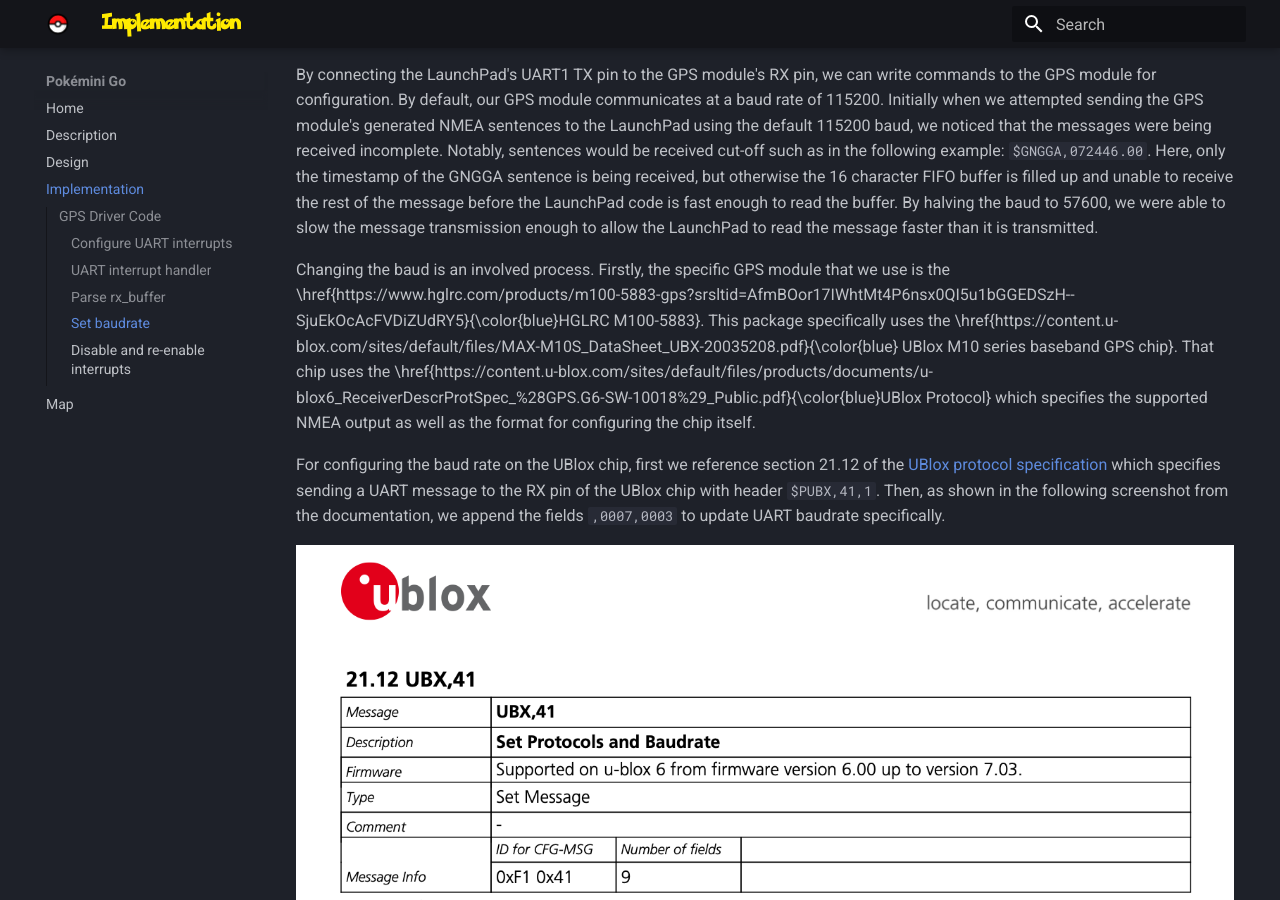
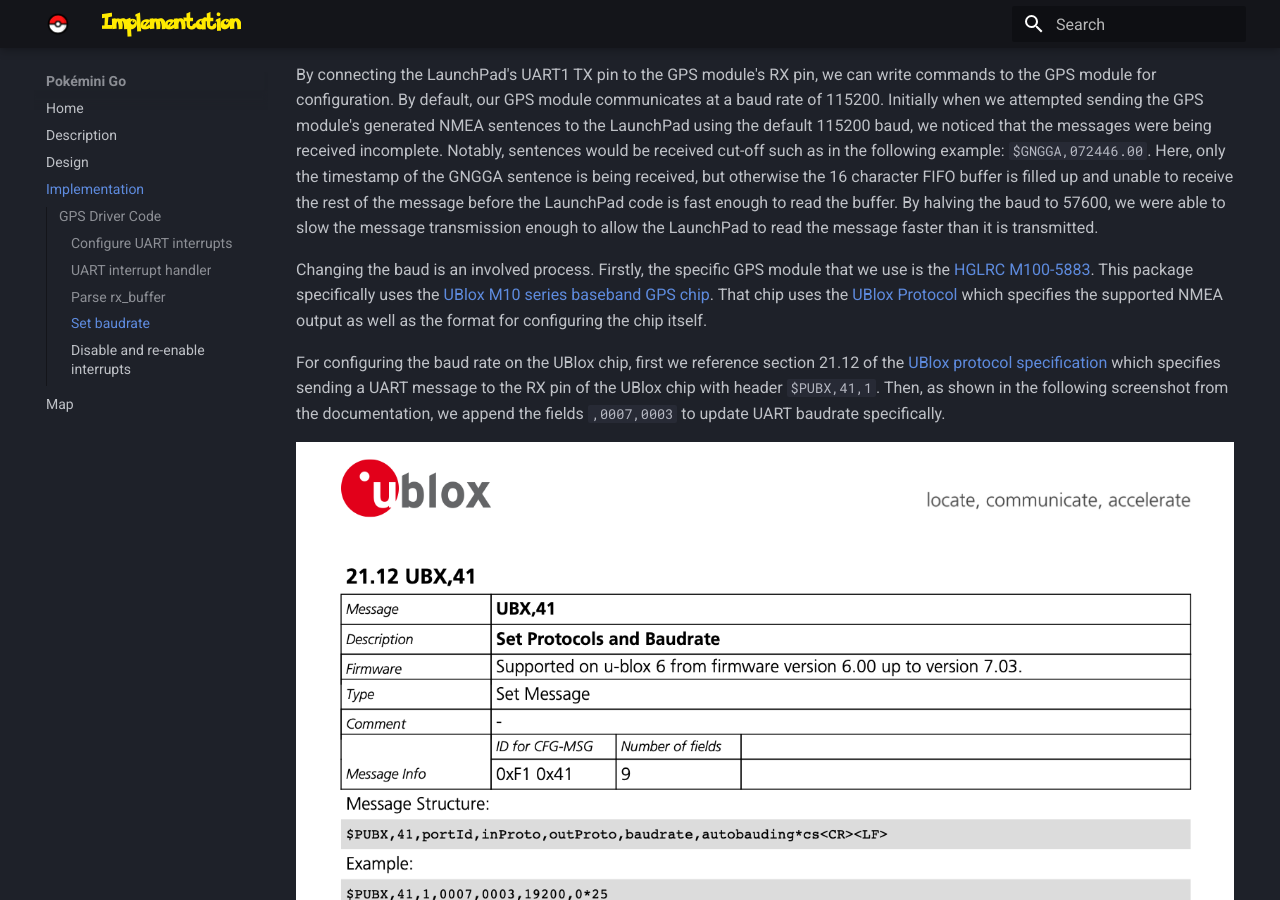
Before and after one commit to doanvalerie/pokemini-website, an MkDocs documentation site: the page built from docs/implementation.md, in a window 1280 px wide and 900 px high, scrolled down 1244 px. Built offline with MkDocs 1.6.1 and Material for MkDocs 9.7.7, drawn with Linux system fonts in a browser that asks for light colours.

Commit message:
fix: latex to md formatting

```diff
--- a/docs/implementation.md
+++ b/docs/implementation.md
@@ -79,20 +79,18 @@ transmission enough to allow the LaunchPad to read the message faster than it is
 transmitted.
 
 Changing the baud is an involved process. Firstly, the specific GPS module that
-we use is the
-\href{https://www.hglrc.com/products/m100-5883-gps?srsltid=AfmBOor17IWhtMt4P6nsx0QI5u1bGGEDSzH--SjuEkOcAcFVDiZUdRY5}{\color{blue}HGLRC
-M100-5883}. This package specifically uses the
-\href{https://content.u-blox.com/sites/default/files/MAX-M10S_DataSheet_UBX-20035208.pdf}{\color{blue}
-UBlox M10 series baseband GPS chip}. That chip uses the
-\href{https://content.u-blox.com/sites/default/files/products/documents/u-blox6_ReceiverDescrProtSpec_%28GPS.G6-SW-10018%29_Public.pdf}{\color{blue}UBlox
-Protocol} which specifies the supported NMEA output as well as the format for
-configuring the chip itself.
+we use is the [HGLRC M100-5883](https://www.hglrc.com/products/m100-5883-gps?srsltid=AfmBOor17IWhtMt4P6nsx0QI5u1bGGEDSzH--SjuEkOcAcFVDiZUdRY5).
+This package specifically uses the [UBlox M10 series baseband GPS chip](https://content.u-blox.com/sites/default/files/MAX-M10S_DataSheet_UBX-20035208.pdf).
+That chip uses the [UBlox Protocol](https://content.u-blox.com/sites/default/files/products/documents/u-blox6_ReceiverDescrProtSpec_%28GPS.G6-SW-10018%29_Public.pdf)
+which specifies the supported NMEA output as well as the format for configuring
+the chip itself.
 
 For configuring the baud rate on the UBlox chip, first we reference section
-21.12 of the [UBlox protocol specification](https://content.u-blox.com/sites/default/files/products/documents/u-blox6_ReceiverDescrProtSpec_%28GPS.G6-SW-10018%29_Public.pdf) which specifies
-sending a UART message to the RX pin of the UBlox chip with header `$PUBX,41,1`.
-Then, as shown in the following screenshot from the documentation, we append the
-fields `,0007,0003` to update UART baudrate specifically.
+21.12 of the [UBlox protocol specification](https://content.u-blox.com/sites/default/files/products/documents/u-blox6_ReceiverDescrProtSpec_%28GPS.G6-SW-10018%29_Public.pdf)
+which specifies sending a UART message to the RX pin of the UBlox chip with
+header `$PUBX,41,1`. Then, as shown in the following screenshot from the
+documentation, we append the fields `,0007,0003` to update UART baudrate
+specifically.
 
 ![Landing Page](./assets/set-baud-rate.png)
 
@@ -109,8 +107,10 @@ $PUBX,41,1,0007,0003,57600,0
 
 For the UBlox checksum, we calculate the XOR8 checksum. The XOR8 checksum simply
 takes each byte of the message and then computes the bitwise exclusive-or
-operation on each successive byte, returning a final checksum byte. We use [this online tool](https://www.convertcase.com/hashing/xor-checksum) to calculate the checksum for `PUBX,41,1,0007,0003,57600,0` which is the
-same command string as above except without the leading $ character.
+operation on each successive byte, returning a final checksum byte. We use
+[this online tool](https://www.convertcase.com/hashing/xor-checksum)
+to calculate the checksum for `PUBX,41,1,0007,0003,57600,0` which is the same
+command string as above except without the leading $ character.
 
 Thus, the resulting checksum in hexadecimal is `2b`. Finally, this is appended
 to the original message to result in a final command message of
@@ -140,7 +140,9 @@ capture a sample NMEA sentence to ensure that the baudrate remains at 57600.
 Next, we construct a command to save the configuration of the GPS module to the
 GPS module's onboard non-volatile memory.
 
-In particular, we reference the following [UBlox protocol section 31.2.1](https://content.u-blox.com/sites/default/files/products/documents/u-blox6_ReceiverDescrProtSpec_%28GPS.G6-SW-10018%29_Public.pdf) which instructs transmitting a UART message to the UBlox chip RX pin with header bytes `0xB5 0x62 0x06 0x09`.
+In particular, we reference the following [UBlox protocol section 31.2.1](https://content.u-blox.com/sites/default/files/products/documents/u-blox6_ReceiverDescrProtSpec_%28GPS.G6-SW-10018%29_Public.pdf)
+which instructs transmitting a UART message to the UBlox chip RX pin with header
+bytes `0xB5 0x62 0x06 0x09`.
 
 ![Landing Page](./assets/ublox-cfg-cfg.png)
 
```
